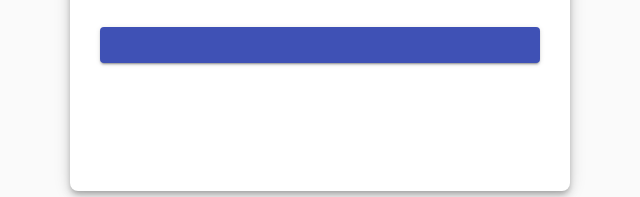
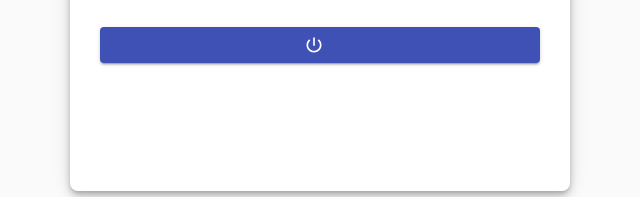
Before and after one commit to kintohub/www.kintohub.com, a Gatsby site: page /support in a window 1280 px wide. Shown: the part 787-984 px from the top of the page, 33-673 px from the left. Built offline with nearby package versions, Linux system fonts and the light colour scheme; Gatsby itself is replaced by a stand-in of ours.

Commit message:
fix button icon

```diff
--- a/src/components/Button.tsx
+++ b/src/components/Button.tsx
@@ -27,12 +27,12 @@ const SimpleButton = ({ buttonTitle }: Props) => {
   )
 }
 
-const CallToActionButton = ({ buttonIcon,buttonTitle }: Props) => {
+const CallToActionButton = ({ buttonIcon: Component, buttonTitle }: Props) => {
   return (
     <StyledButton
       variant="contained"
       color="primary"
-      startIcon={buttonIcon}
+      startIcon={Component ? <Component /> : null}
     >
       {buttonTitle}
     </StyledButton>
--- a/src/components/Calltoaction.tsx
+++ b/src/components/Calltoaction.tsx
@@ -49,6 +49,7 @@ const StyledDiv = styled.div`
 `
 
 export default ({title,subtitle,buttonTitle,buttonIcon}:Props) => {
+  console.log(buttonIcon);
   return (
     <StyledDiv>
       <Typography className="heading">
--- a/src/pages/support.tsx
+++ b/src/pages/support.tsx
@@ -123,7 +123,7 @@ const ContactForm = () => {
 
         <CallToActionButton
           title={"Send Message"}
-          startIcon={PowerSettingsNewIcon}
+          buttonIcon={PowerSettingsNewIcon}
         />
       </form>
     </StyledDiv>
```
